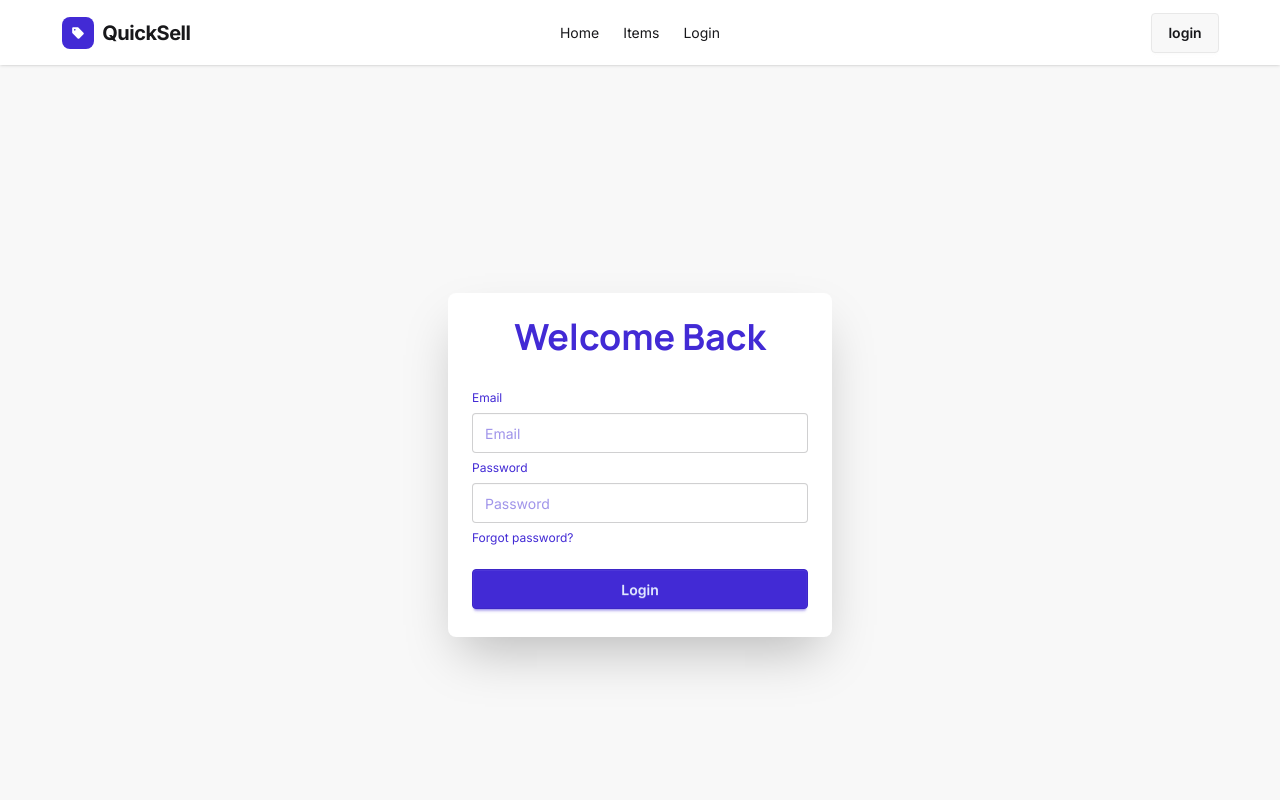
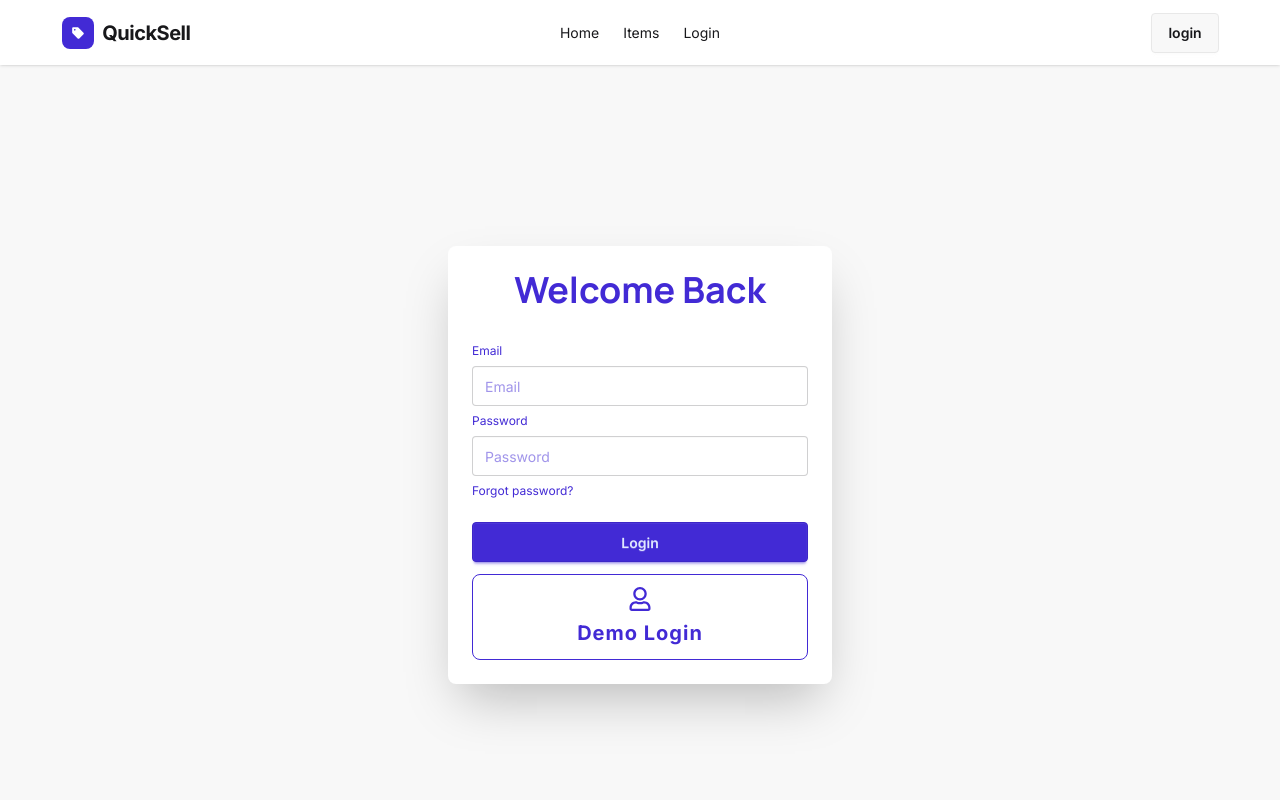
Before and after one commit to MdRehanAli/quick-sell, a Next.js app: page /login in a window 1280 px wide. Shown: the top 800 px of the page. Built offline with nearby package versions, Linux system fonts and the light colour scheme.

Commit message:
Added demo login

```diff
--- a/src/components/Login.jsx
+++ b/src/components/Login.jsx
@@ -9,21 +9,27 @@ const LoginPage = () => {
     const [email, setEmail] = useState("");
     const [password, setPassword] = useState("");
 
+    const demoEmail = 'quicksell@gmail.com';
+    const demoPassword = 'QuickSell'
 
 
     const handleLogin = (e) => {
         e.preventDefault();
-        if (email === 'quicksell@gmail.com' && password === 'QuickSell') {
+        if (email === demoEmail && password === demoPassword) {
             document.cookie = "auth=true; path=/";
-            router.push("/items")
+            router.push("/items");
         }
         else {
 
         }
     }
 
-    const handleDemoLogin = (e) => {
+    const handleDemoLogin = () => {
+        setEmail(demoEmail);
+        setPassword(demoPassword);
 
+        document.cookie = "auth=true; path=/";
+        router.push("/items");
     }
 
     return (
@@ -49,7 +55,12 @@ const LoginPage = () => {
                         <div><a className="link link-hover">Forgot password?</a></div>
                         <button className="btn btn-primary mt-4">Login</button>
                     </fieldset>
+                    <button onClick={() => handleDemoLogin()} className="flex flex-col items-center justify-center gap-2 p-3 rounded-lg border border-border-dark hover:border-primary/60 hover:bg-primary/10 transition-all group">
+                        <div className='text-primary group-hover:scale-110 transition-transform text-2xl'><FaRegUser className='' /></div>
+                        <span className="text-primary text-xl font-bold tracking-wider">Demo Login</span>
+                    </button>
                 </form>
+
             </div>
         </div>
     );
```
